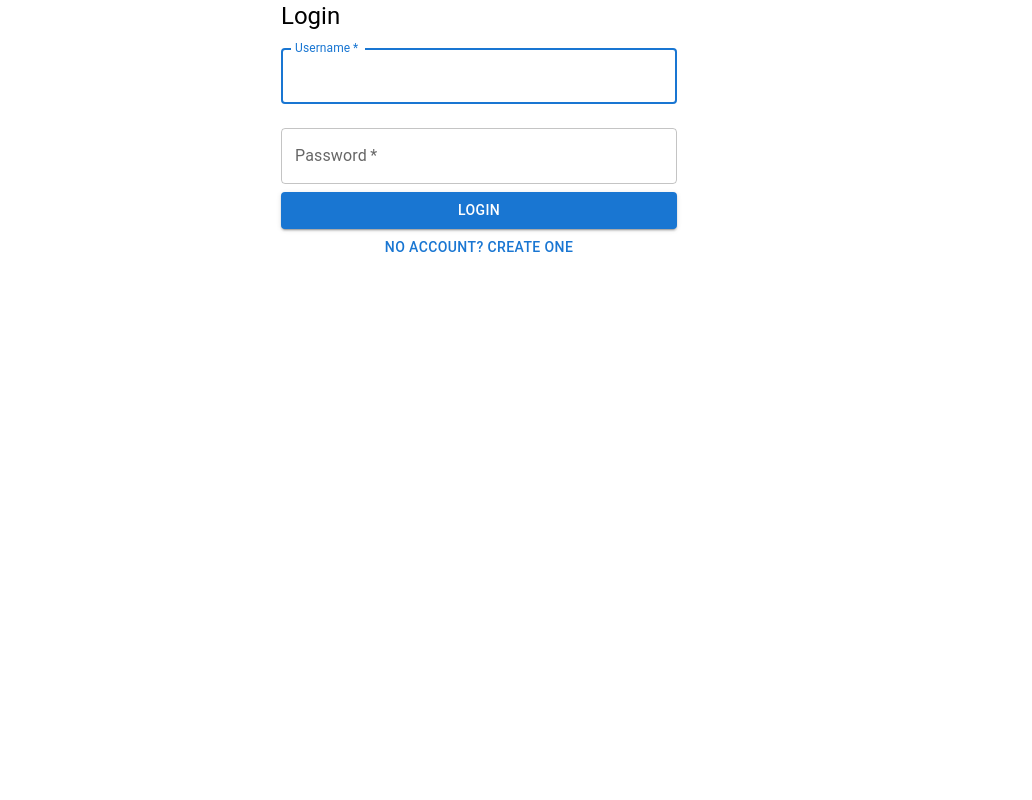
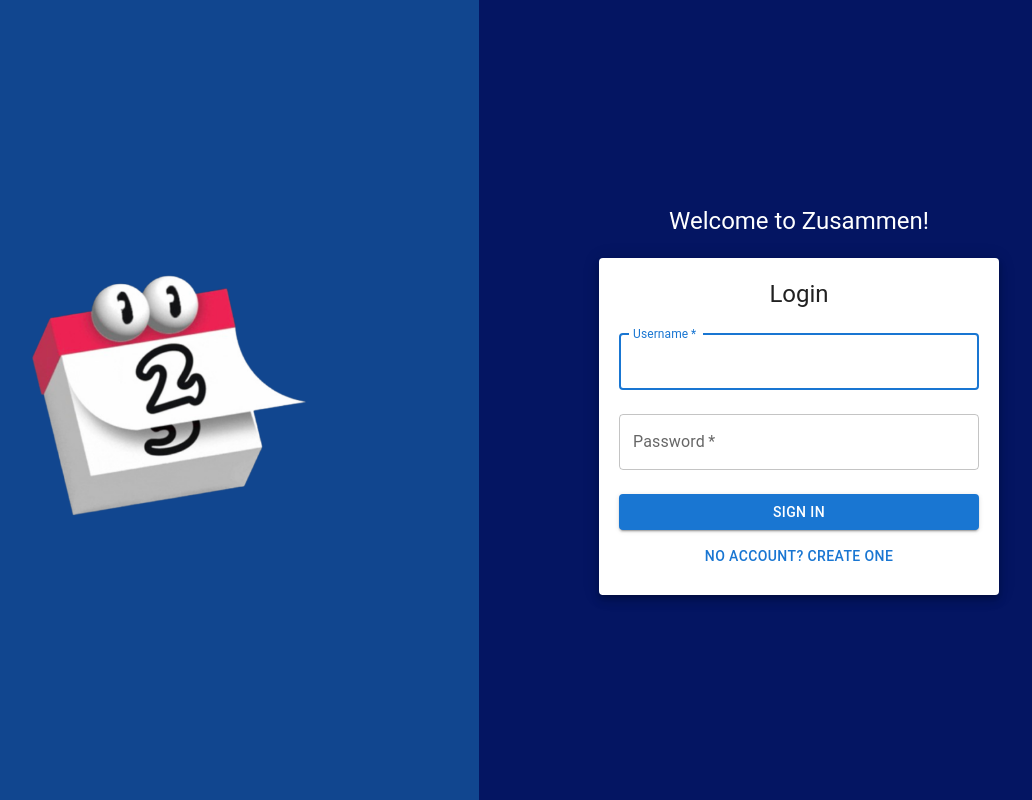
Before and after one commit to cis350/zuss, a React (Create React App) app in the folder zuss-app/: page / in a window 1280 px wide. Shown: the whole page, without its empty margins (161-1193 px from the left). Built offline with nearby package versions, Linux system fonts and the light colour scheme.

Commit message:
login page ui

```diff
--- a/zuss-app/src/App.css
+++ b/zuss-app/src/App.css
@@ -11,6 +11,12 @@
   .App-logo {
     animation: App-logo-spin infinite 20s linear;
   }
+}
+
+.zussImage {
+  width: 50%;
+  height: auto;
+  object-fit: cover;
 }
 
 .App-header {
--- a/zuss-app/src/components/Login.js
+++ b/zuss-app/src/components/Login.js
@@ -1,10 +1,9 @@
 /* eslint-disable no-template-curly-in-string */
 import React, { useState } from 'react';
-import Button from '@mui/material/Button';
-import Typography from '@mui/material/Typography';
-import Container from '@mui/material/Container';
-import TextField from '@mui/material/TextField';
+import { Button, Typography, Grid, Paper, TextField } from '@mui/material';
 import { useNavigate } from 'react-router-dom';
+import zussLogo from '../zussLogo.png';
+import Box from '@mui/material/Box';
 
 const Login = () => {
   const navigate = useNavigate();
@@ -50,11 +49,23 @@ const Login = () => {
     };
 
     return (
-      <Container component="main" maxWidth="xs">
-        <Typography component="h1" variant="h5">
+      <Grid container style={{ minHeight: '100vh' }}>
+
+   <Grid item xs={12} sm={6} style={{ backgroundColor: '#11468F', display: 'flex', justifyContent: 'center', alignItems: 'center' }}>
+        <img src={zussLogo} alt="Calendar" style={{ maxWidth: '50%', maxHeight: '50%' }} />
+      </Grid>
+
+
+      <Grid item xs={12} sm={6} style={{ backgroundColor: '#041562', display: 'flex', flexDirection: 'column', justifyContent: 'center' }}>
+      <Box style={{ margin: 'auto', padding: 20, maxWidth: 400, width: '100%' }}>
+      <Typography component="h1" variant="h5" gutterBottom style={{ color: '#FFFFFF', textAlign: 'center', marginBottom: 20 }}>
+            Welcome to Zusammen!
+          </Typography>
+        <Paper elevation={6} style={{ margin: 'auto', padding: 20, maxWidth: 400 }}>
+          <Typography component="h2" variant="h5" style={{ textAlign: 'center' }}>
             {isLogin ? 'Login' : 'Create Account'}
           </Typography>
-        <form onSubmit={handleSubmit}>
+          <form onSubmit={handleSubmit} style={{ marginTop: 8 }}>
           <TextField
                 variant="outlined"
                 margin="normal"
@@ -84,19 +95,25 @@ const Login = () => {
                 fullWidth
                 variant="contained"
                 color="primary"
+                style={{ marginTop: 16, marginBottom: 8 }}
               >
-            {isLogin ? 'Login' : 'Create Account'}
+                {isLogin ? 'Sign In' : 'Sign Up'}
               </Button>
               <Button
                 fullWidth
                 variant="text"
                 onClick={() => setIsLogin(!isLogin)}
               >
-            {isLogin ? 'No account? Create one' : 'Already have an account? Login'}
+                {isLogin ? 'No account? Create one' : 'Already have an account? Sign in'}
               </Button>
-          {errorMessage && <div style={{ color: 'red', marginTop: '10px' }}>{errorMessage}</div>}
+              {errorMessage && <Typography color="error" style={{ marginTop: 8 }}>{errorMessage}</Typography>}
           </form>
-      </Container>
+          {errorMessage && <Typography color="error" style={{ marginTop: 8 }}>{errorMessage}</Typography>}
+
+        </Paper>
+        </Box>
+      </Grid>
+      </Grid>
     );
 };
 
```
Also changed, not shown: zuss-app/src/zussLogo.png (added), 8 other files (tests, documents, lock files or other folders). Lines whose indentation alone changed are shown as unchanged.
